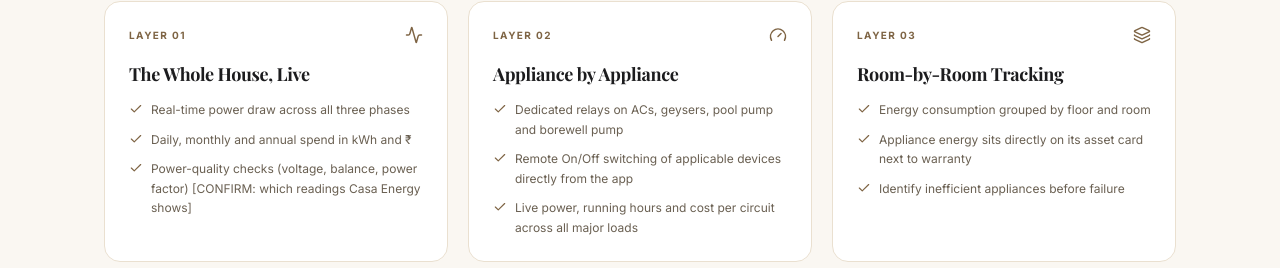
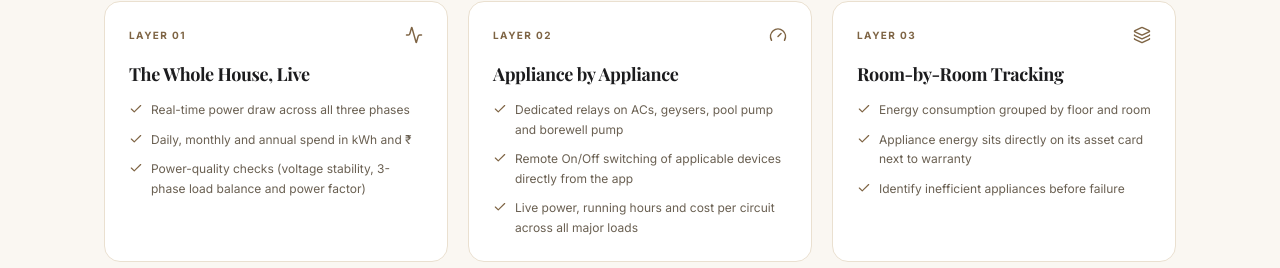
Before and after one commit to Mayureshmhatre49/hsi-os-website, a Next.js app: page /digital-twin in a window 1280 px wide. Shown: the part 2792-3060 px from the top of the page. Built offline with nearby package versions, Linux system fonts and the light colour scheme; no server answers.

Commit message:
Remove unfinished [CONFIRM] placeholder note from energy monitoring section

```diff
--- a/src/app/digital-twin/page.tsx
+++ b/src/app/digital-twin/page.tsx
@@ -452,7 +452,7 @@ export default function DigitalTwinPage() {
                   bullets: [
                     'Real-time power draw across all three phases',
                     'Daily, monthly and annual spend in kWh and ₹',
-                    'Power-quality checks (voltage, balance, power factor) [CONFIRM: which readings Casa Energy shows]',
+                    'Power-quality checks (voltage stability, 3-phase load balance and power factor)',
                   ],
                 },
                 {
```
